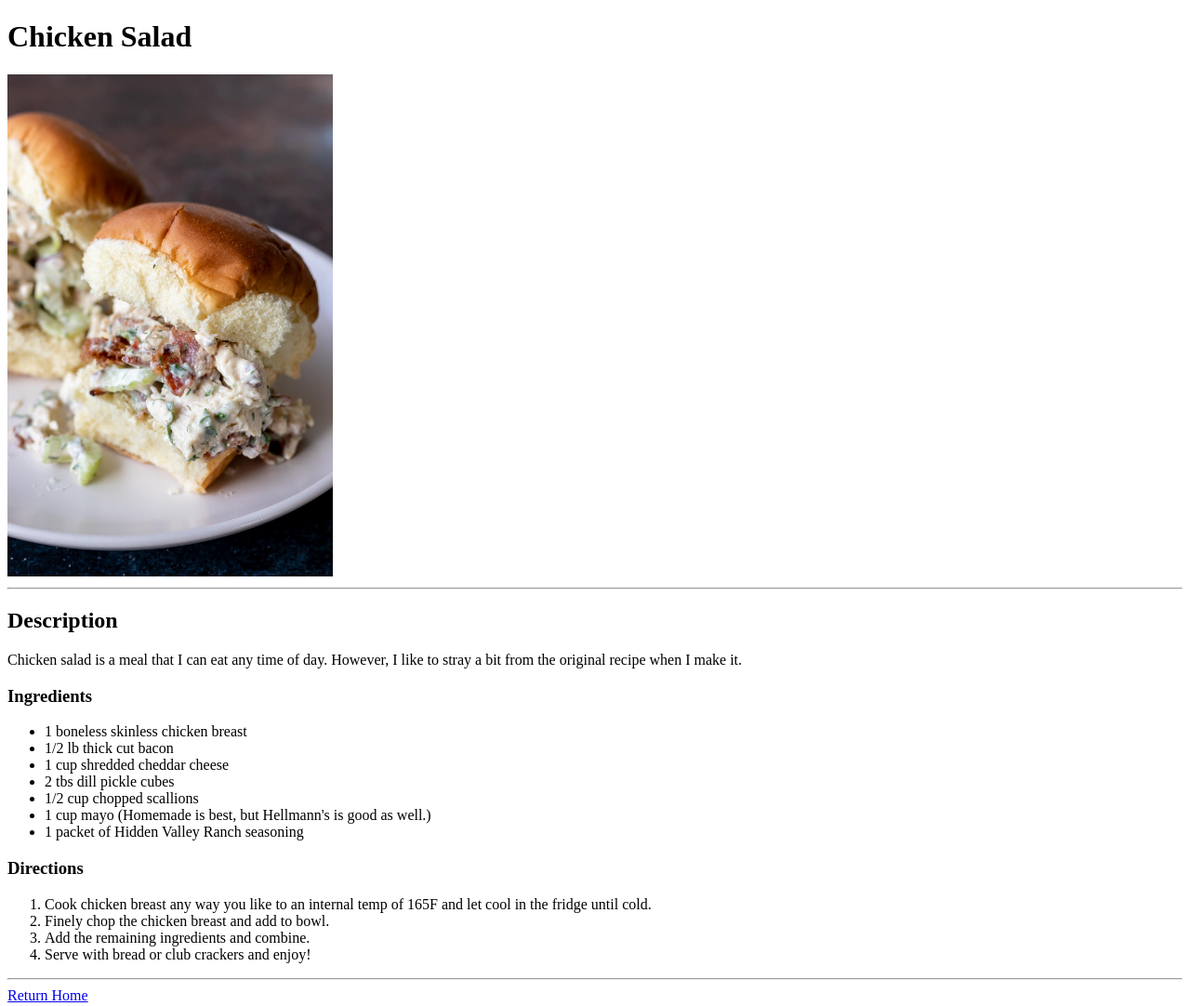
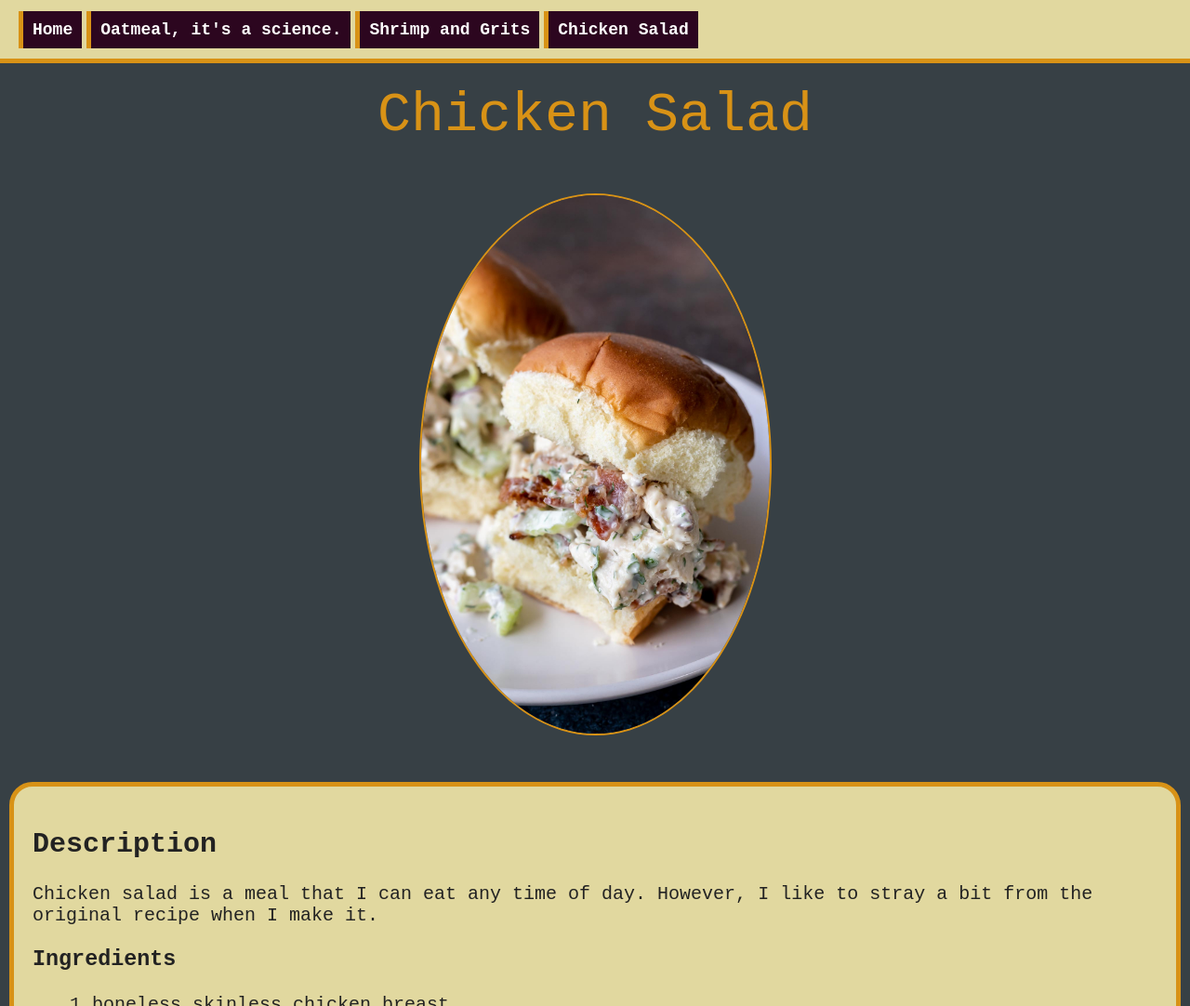
Before and after one commit to mikebrowning2000/odin-recipes, a plain HTML site: page recipes/chickensalad.html in a window 1280 px wide. Shown: the top 1082 px of the page at 93% size. Drawn offline with Linux system fonts and the light colour scheme.

Commit message:
add inital css styling and classes

```diff
--- /dev/null
+++ b/css/style.css
@@ -0,0 +1,90 @@
+body {
+    font-family: monospace;
+    font-size: 20px;
+    background-color: #374045;
+    color: #fff;
+    margin:0;
+    padding-top: 50px;
+    /* text-shadow: 2px 2px #000000; */
+}
+
+ul {
+    list-style: none;
+}
+
+.title {
+    font-size: 60px;
+    font-weight: 100;
+    text-align: center;
+    color: #D89216;
+}
+
+.title-image {
+    display: flex;
+    height: auto;
+    margin: 50px;
+
+}
+
+.title-image img {
+    width: 375px;
+    height: auto;
+    margin: auto;
+    border-radius: 50%;
+    border: 2px solid #D89216
+}
+
+.navbar {
+    background-color: #E1D89F;
+    border-style: none none solid none;
+    border-width: 5px;
+    border-color: #D89216;
+    /* box-shadow: inset 5px 5px 10px #22a39f, inset -5px -5px 10px #22a39f; */
+    margin:auto;
+    padding: 20px;
+    position: fixed;
+    top: 0;
+    left: 0;
+    right: 0;
+}
+
+
+.nav {
+    font-size: 18px;
+    display: inline-flex;
+    margin: 0;
+    padding: 0;
+}
+
+.nav a {
+    background-color: #2C061F;
+    color: #fff;
+    margin-right: 5px;
+    padding: 10px;
+    text-decoration: none;
+    font-weight: 700;
+    border-style: none none none solid;
+    border-width: 5px;
+    border-color: #D89216;
+}
+
+.nav a:active {
+    background-color: #222;
+}
+.nav a:hover {
+    background-color: #D89216;
+    color: #222;
+    border-color: #D89216;
+
+}
+
+.container {
+    background-color: #E1D89F;
+    color: #222;
+    border-style: solid;
+    border-radius: 25px;
+    border-width: 5px;
+    border-color: #D89216;
+    margin: 10px;
+    padding: 20px;
+}
--- a/recipes/chickensalad.html
+++ b/recipes/chickensalad.html
@@ -1,16 +1,23 @@
 <!DOCTYPE html>
 <html lang="en">
+
 <head>
     <meta charset="UTF-8">
 
     <title>Chicken Salad</title>
+    <link rel="stylesheet" href="/css/style.css">
 </head>
+
 <body>
-    <h1>Chicken Salad</h1>
-    <img src="../img/chickensalad.jpg" alt="chicken salad" width="350">
-    <hr>
+    <h1 class="title">Chicken Salad</h1>
+    <div class="title-image">
+        <img src="../img/chickensalad.jpg" alt="chicken salad">
+    </div>
+
+    <div class="container">
         <h2>Description</h2>
-    <p>Chicken salad is a meal that I can eat any time of day. However, I like to stray a bit from the original recipe when I make it.</p>
+        <p>Chicken salad is a meal that I can eat any time of day. However, I like to stray a bit from the original
+            recipe when I make it.</p>
 
         <h3>Ingredients</h3>
 
@@ -27,12 +34,23 @@
         <h3>Directions</h3>
 
         <ol>
-        <li>Cook chicken breast any way you like to an internal temp of 165F and let cool in the fridge until cold.</li>
+            <li>Cook chicken breast any way you like to an internal temp of 165F and let cool in the fridge until cold.
+            </li>
             <li>Finely chop the chicken breast and add to bowl.</li>
             <li>Add the remaining ingredients and combine.</li>
             <li>Serve with bread or club crackers and enjoy!</li>
         </ol>
-    <hr>
-    <a href="../index.html">Return Home</a>
+    </div>
+
+    <div class="navbar">
+        <ul class="nav">
+            <li><a href="../index.html" active>Home</a></li>
+            <li><a href="../recipes/oatmeal.html">Oatmeal, it's a science.</a></li>
+            <li><a href="../recipes/shrimpandgrits.html">Shrimp and Grits</a></li>
+            <li><a href="../recipes/chickensalad.html">Chicken Salad</a></li>
+        </ul>
+    </div>
+
 </body>
+
 </html>
```
Also changed, not shown: index.html (+13 -5 lines), recipes/oatmeal.html (+19 -6 lines), recipes/shrimpandgrits.html (+19 -6 lines). Lines whose indentation alone changed are shown as unchanged.
